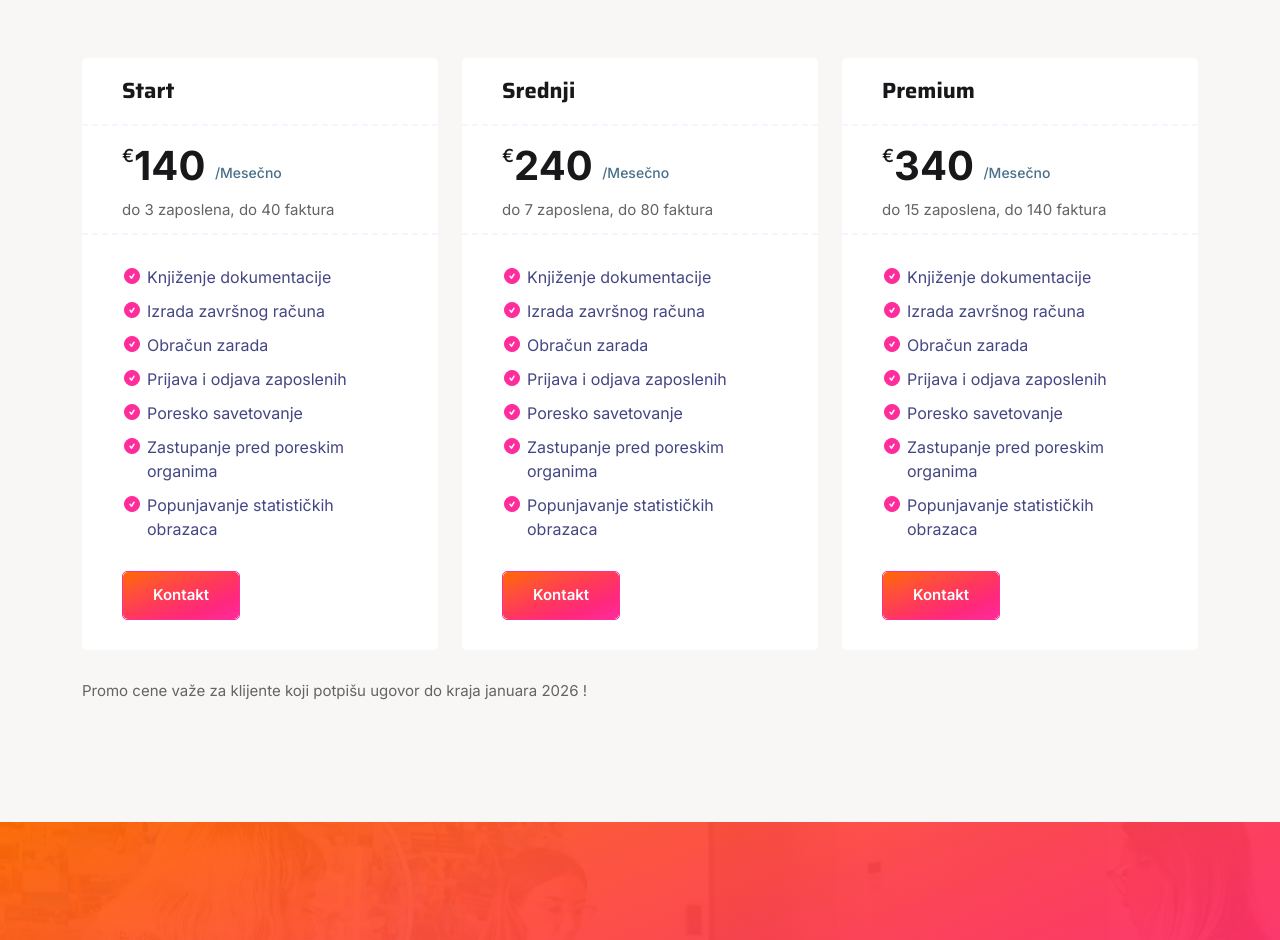
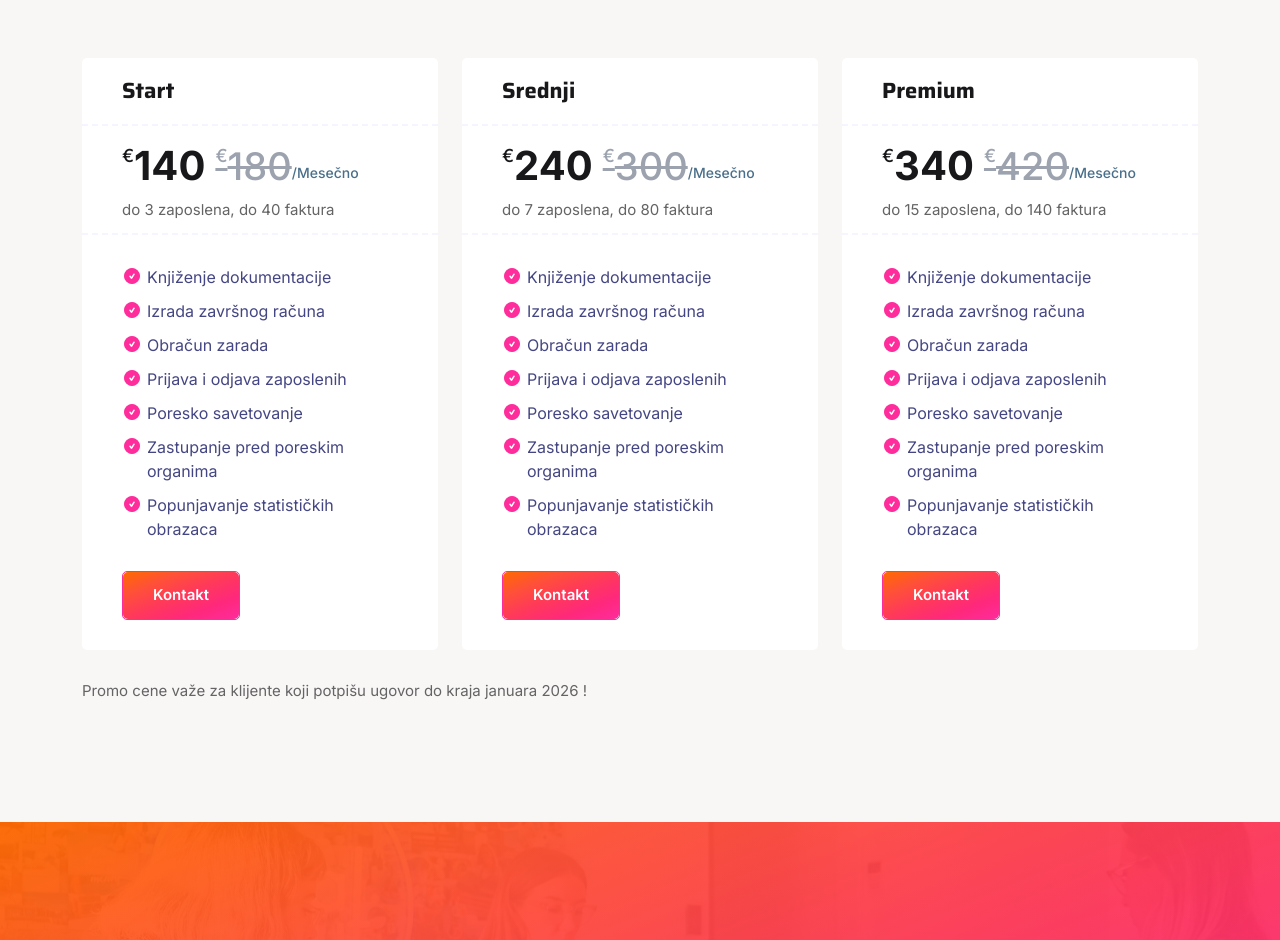
Before and after one commit to midafinracunovodstvo/website, a Next.js app: page /pricing in a window 1280 px wide. Shown: the part 780-1720 px from the top of the page. Built offline with nearby package versions, Linux system fonts and the light colour scheme; no server answers.

Commit message:
Google tag implementation.

```diff
--- a/src/app/layout.tsx
+++ b/src/app/layout.tsx
@@ -7,22 +7,7 @@
 import "swiper/css";
 import "swiper/css/bundle";
 
-// Software Startup Home Style
-import "../../public/styles/software-home-page.css";
-// App Showcase Home Style
 import "../../public/styles/app-home-page.css";
-// Digital Marketing Home Page Style
-import "../../public/styles/digital-marketing-home-page.css";
-// Personal Portfolio Home Style
-import "../../public/styles/personal-portfolio-home-page.css";
-// Business Consulting Home Page Style
-import "../../public/styles/business-consulting-home-page.css";
-// SaaS Startup Home Page Style
-import "../../public/styles/saas-startup-home-page.css";
-// Freelancer Portfolio Home Page Style
-import "../../public/styles/freelancer-portfolio-home-page.css";
-// Cyber Security Agency Home Page Style
-import "../../public/styles/cyber-security-agency-home-page.css";
 
 // Global Style
 import "../../public/styles/style.css";
@@ -53,8 +38,7 @@
 });
 
 export const metadata: Metadata = {
-  title:
-    "MiDaFin - Zvanična prezentacija ",
+  title: "MiDaFin - Zvanična prezentacija ",
   description: "Zvanična prezentacija knjigovodstvena agencija MiDaFin.doo",
 };
 
@@ -63,31 +47,49 @@
 }: Readonly<{
   children: React.ReactNode;
 }>) {
+  const gtmId = process.env.NEXT_PUBLIC_GTM_ID;
+
   return (
     <html lang="sr">
       <head>
-        {/* Google tag (gtag.js) - Google Ads */}
-        <Script
-          src="https://www.googletagmanager.com/gtag/js?id=AW-17792393342"
-          strategy="afterInteractive"
-        />
-        <Script id="gtag-ads-init" strategy="afterInteractive">
-          {`
-            window.dataLayer = window.dataLayer || [];
-            function gtag(){dataLayer.push(arguments);}
-            gtag('js', new Date());
-            gtag('config', 'AW-17792393342');
-          `}
-        </Script>
+        {/* Google Tag Manager */}
+        {gtmId && (
+          <Script
+            id="gtm-script"
+            strategy="afterInteractive"
+            dangerouslySetInnerHTML={{
+              __html: `
+                (function(w,d,s,l,i){w[l]=w[l]||[];w[l].push({'gtm.start':
+                new Date().getTime(),event:'gtm.js'});var f=d.getElementsByTagName(s)[0],
+                j=d.createElement(s),dl=l!='dataLayer'?'&l='+l:'';j.async=true;j.src=
+                'https://www.googletagmanager.com/gtm.js?id='+i+dl;f.parentNode.insertBefore(j,f);
+                })(window,document,'script','dataLayer','${gtmId}');
+              `,
+            }}
+          />
+        )}
+        {/* End Google Tag Manager */}
       </head>
       <body className={`${inter.variable} ${saira.variable}`}>
+        {/* Google Tag Manager (noscript) */}
+        {gtmId && (
+          <noscript>
+            <iframe
+              src={`https://www.googletagmanager.com/ns.html?id=${gtmId}`}
+              height="0"
+              width="0"
+              style={{ display: "none", visibility: "hidden" }}
+            />
+          </noscript>
+        )}
+        {/* End Google Tag Manager (noscript) */}
+
         {children}
 
         <AosAnimation />
 
         <GoTop />
 
-        {/* <RtlMode /> */}
       </body>
     </html>
   );
--- a/src/components/Pricing/PricingStyleThree.tsx
+++ b/src/components/Pricing/PricingStyleThree.tsx
@@ -7,10 +7,10 @@
   {
     title: "Start",
     price: "140",
+    originalPrice: "180",
     duration: "/Mesečno",
     shortText: "do 3 zaposlena, do 40 faktura",
     aosDelay: "200",
-
     priceList: [
       { title: "Knjiženje dokumentacije" },
       { title: "Izrada završnog računa" },
@@ -24,10 +24,10 @@
   {
     title: "Srednji",
     price: "240",
+    originalPrice: "300",
     duration: "/Mesečno",
     shortText: "do 7 zaposlena, do 80 faktura",
     aosDelay: "200",
-
     priceList: [
       { title: "Knjiženje dokumentacije" },
       { title: "Izrada završnog računa" },
@@ -41,10 +41,10 @@
   {
     title: "Premium",
     price: "340",
+    originalPrice: "420",
     duration: "/Mesečno",
     shortText: "do 15 zaposlena, do 140 faktura",
     aosDelay: "200",
-
     priceList: [
       { title: "Knjiženje dokumentacije" },
       { title: "Izrada završnog računa" },
@@ -92,7 +92,24 @@
 
                     <div className="price">
                       <sup>&euro;</sup>
-                      {value.price} <sub>{value.duration}</sub>
+                      {value.price}
+
+                      {value.originalPrice ? (
+                        <span
+                          style={{
+                            marginLeft: "10px",
+                            color: "#9ca3af", // siva
+                            textDecoration: "line-through",
+                            fontSize: "0.95em",
+                            fontWeight: 500,
+                          }}
+                        >
+                          <sup>&euro;</sup>
+                          {value.originalPrice}
+                        </span>
+                      ) : null}
+
+                      <sub>{value.duration}</sub>
                       <p className="info-text">{value.shortText}</p>
                     </div>
 
@@ -106,9 +123,6 @@
                     </ul>
 
                     <div className="btn-box">
-                      {/* <Link href="#" className="btn btn-primary">
-                        Select the plan
-                      </Link> */}
                       <Link
                         href="/contact-us/"
                         className="btn btn-primary"
@@ -125,7 +139,8 @@
           </div>
           <div className="row justify-content-center">
             <div className="col-12">
-              Promo cene važe za klijente koji potpišu ugovor do kraja januara 2026 !
+              Promo cene važe za klijente koji potpišu ugovor do kraja januara
+              2026 !
             </div>
           </div>
         </div>
```
